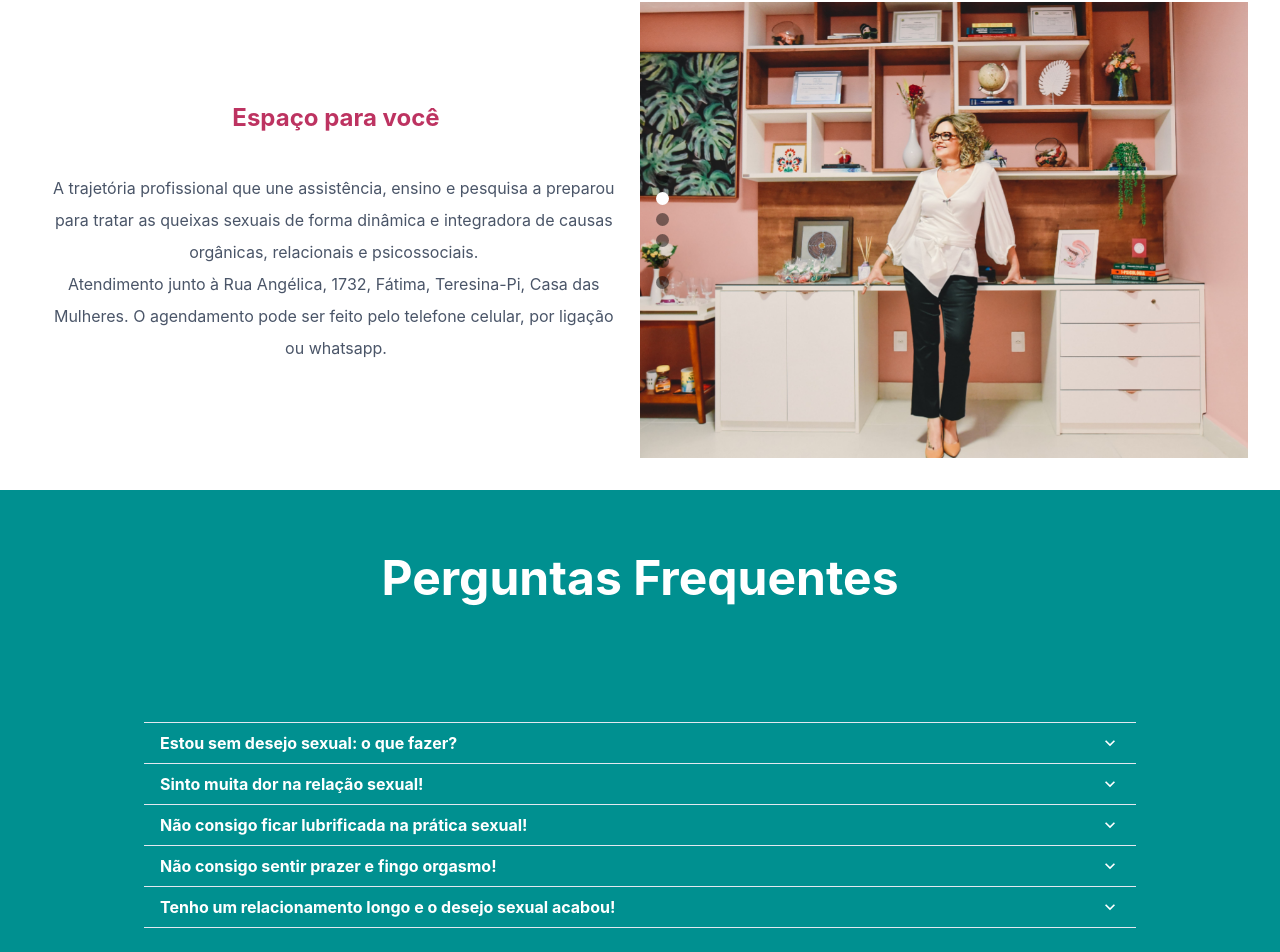
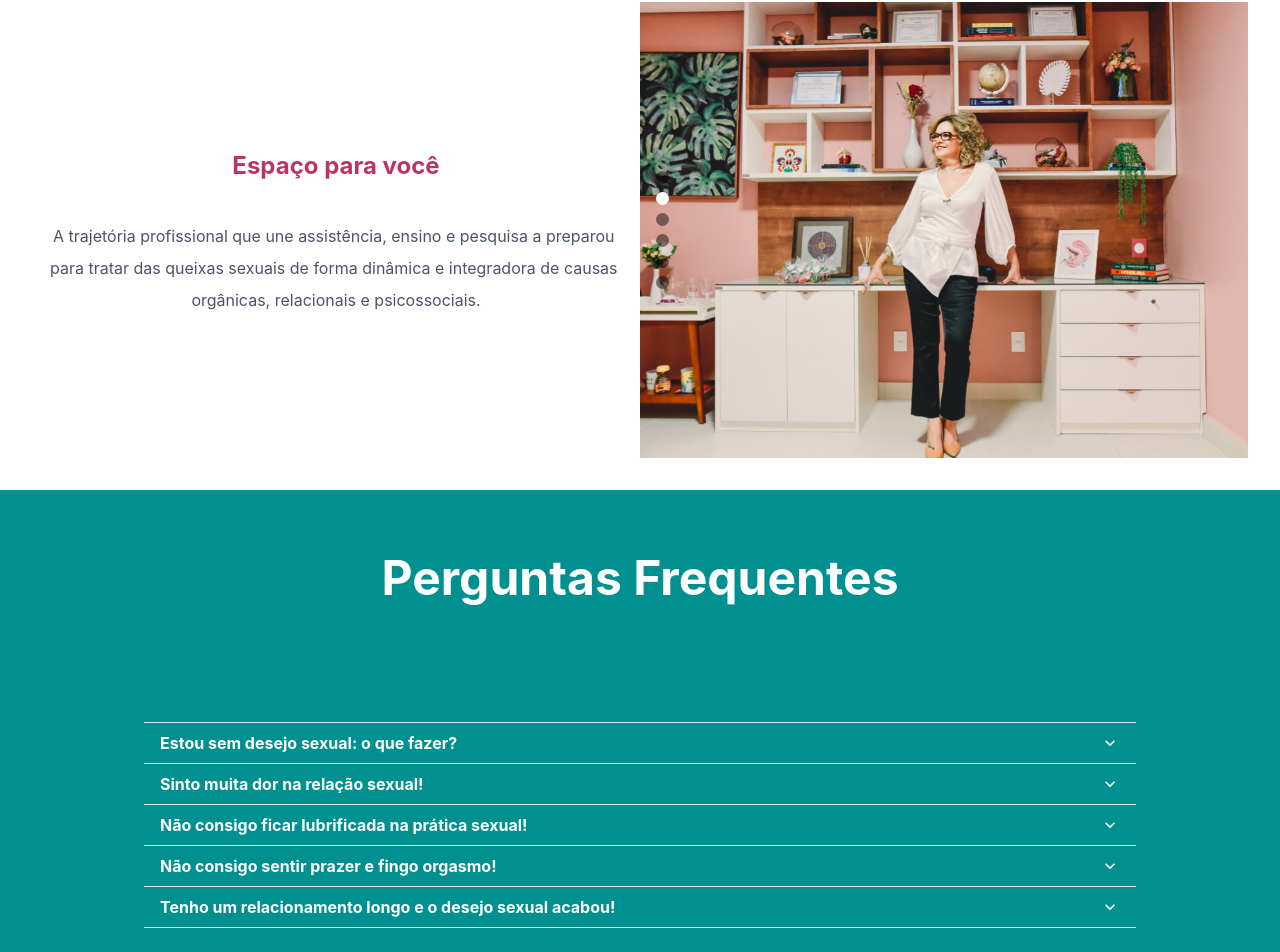
Before and after one commit to kassioleonato/repositorio_teste, a Next.js app: page / in a window 1280 px wide. Shown: the part 2507-3459 px from the top of the page. Built offline with nearby package versions, Linux system fonts and the light colour scheme.

Commit message:
fix:choices content

```diff
--- a/content.ts
+++ b/content.ts
@@ -112,8 +112,7 @@ A atuação como professora universitária e pesquisadora de temas sexuais promo
   choices: {
     title: "Espaço para você",
     content:
-      `A trajetória profissional que une assistência, ensino e pesquisa a preparou para tratar as queixas sexuais de forma dinâmica e integradora de causas orgânicas, relacionais e psicossociais.
-Atendimento junto à Rua Angélica, 1732, Fátima, Teresina-Pi, Casa das Mulheres. O agendamento pode ser feito pelo telefone celular, por ligação ou whatsapp.`,
+      `A trajetória profissional que une assistência, ensino e pesquisa a preparou para tratar das queixas sexuais de forma dinâmica e integradora de causas orgânicas, relacionais e psicossociais.`,
     images: [
       "/swipper/image1.jpg",
       "/swipper/image2.jpg",
@@ -162,7 +161,7 @@ Atendimento junto à Rua Angélica, 1732, Fátima, Teresina-Pi, Casa das Mulhere
     },
     {
       content:
-        "Desde que comecei a ser atendida pela Dra. Andréa Rufino, tenho uma médica humana e profissional de excelência, que busca sempre um atendimento personalizado para pacientes, seja nas consultas ginecológicas, seja nos atendimentos terapêuticos. Me senti confortável inclusive para levar a minha filha, ainda adolescente, para ser atendida e acompanhada por ela e tive a certeza de que seu trabalho é diferenciado, pois ela tem um olhar especial para esse público. Consegue acesso fácil, porque sabe ouvir sem julgamento e mantém a privacidade que era muito importante para eles. Além disso, encontro na Casa das Mulheres um espeço de acolhimento e cuidado. Por todas essas razões, indico a Dra. Andréa Rufino para todo mundo!",
+        "Desde que comecei a ser atendida pela Dra. Andréa Rufino, tenho uma médica humana e profissional de excelência, que busca sempre um atendimento personalizado para pacientes, seja nas consultas ginecológicas, seja nos atendimentos terapêuticos. Me senti confortável inclusive para levar a minha filha, ainda adolescente, para ser atendida e acompanhada por ela e tive a certeza de que seu trabalho é diferenciado, pois ela tem um olhar especial para esse público. Consegue acesso fácil, porque sabe ouvir sem julgamento e mantém a privacidade que era muito importante para eles. Além disso, encontro na Casa das Mulheres um espaço de acolhimento e cuidado. Por todas essas razões, indico a Dra. Andréa Rufino para todo mundo!",
       clientName: "Alexandra Cronemberger",
       clientDescription: "",
     },
@@ -170,7 +169,7 @@ Atendimento junto à Rua Angélica, 1732, Fátima, Teresina-Pi, Casa das Mulhere
   cta: {
     title: "Como posso te ajudar?",
     content:
-      "Os atendimentos de consulta são individualizados onde conheceremos a respeito das suas queixas para melhor atender suas necessidades. Disponibilizamos um retorno que deverá ser realizado com até 25 dias da consulta inicial. O agendamento pode ser feito pelo telefone celular, por ligação ou whatsapp. Atendimento de segunda a sexta, 8:30 às 12:30. Segunda e quinta, de 15:00 às 19:00. Terça e quarta, de 17:00 às 19:00.",
+      "Os atendimentos de consulta são individualizados onde conheceremos a respeito das suas queixas para melhor atender suas necessidades. Disponibilizamos um retorno que deverá ser realizado com até 25 dias da consulta inicial. O agendamento pode ser feito pelo telefone celular, por ligação ou whatsapp. Atendimento de segunda a sexta, 8:30 às 12:30. Segunda e quinta, 15:00 às 19:00. Terça e quarta, 17:00 às 19:00.",
   },
   footer: {
     address:
```
